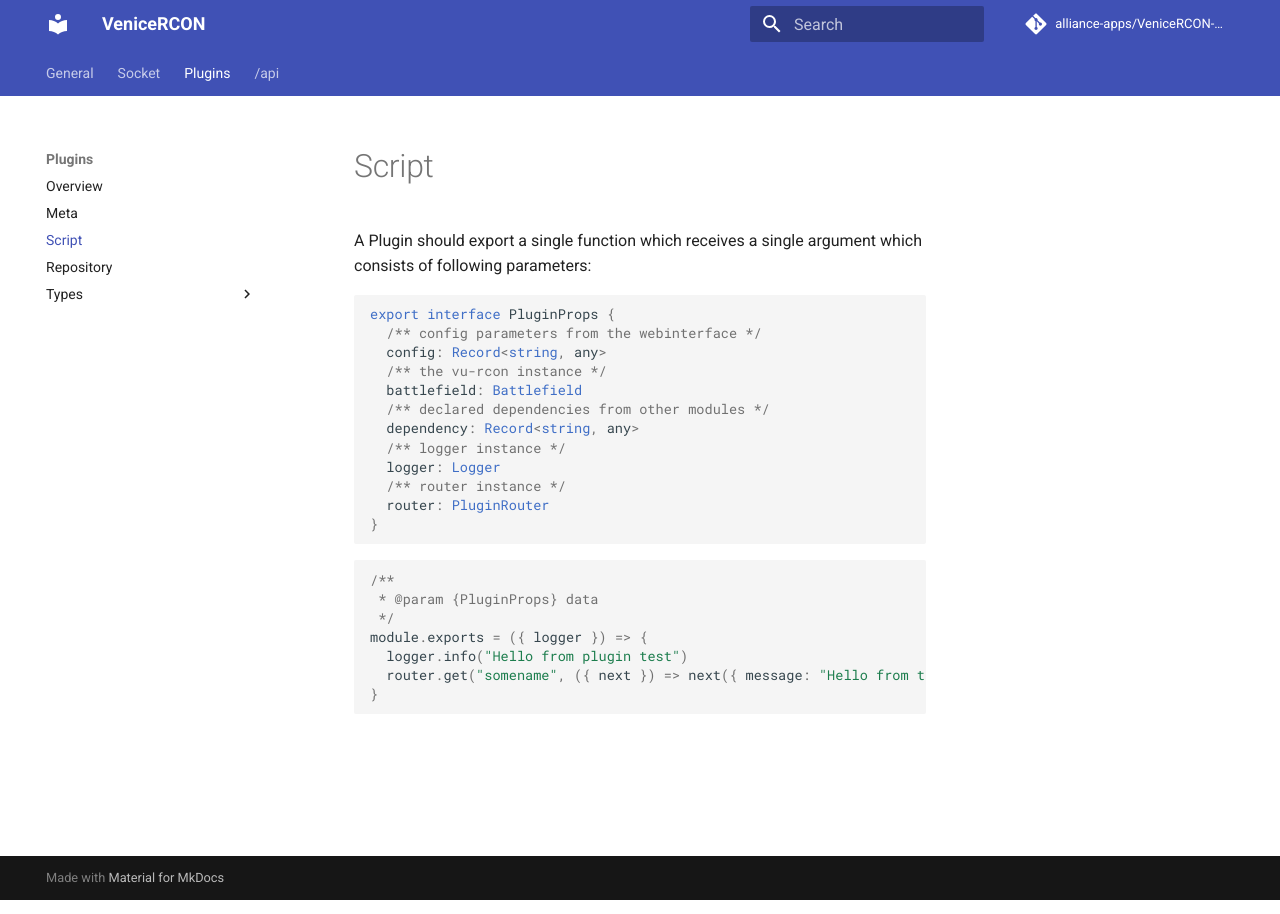
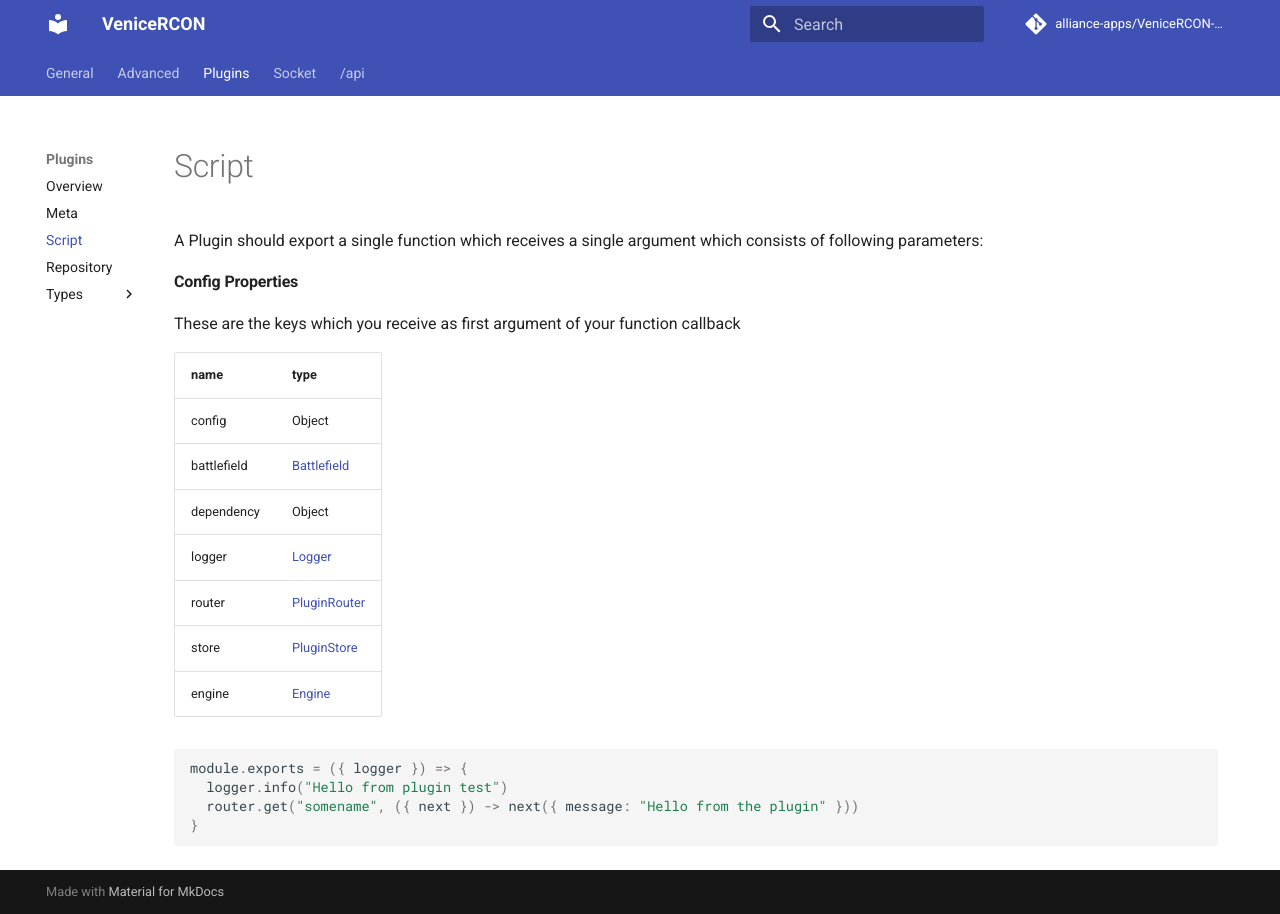
Before and after one commit to alliance-apps/VeniceRCON-documentation, an MkDocs documentation site: the page built from docs/general/plugin/script.md, in a window 1280 px wide. Built offline with MkDocs 1.6.1 and Material for MkDocs 9.7.7, drawn with Linux system fonts in a browser that asks for light colours; comment, search, counter and statistics services are not loaded.

````diff
--- a/docs/assets/stylesheet.css
+++ b/docs/assets/stylesheet.css
@@ -1,7 +1,7 @@
-.md-content {
-  max-width: 100% !important;
+.md-sidebar {
+  width: auto !important;
 }
 
-.md-sidebar {
-  width: 15rem !important;
+.md-content {
+  max-width: auto !important;
 }
--- a/docs/general/plugin/script.md
+++ b/docs/general/plugin/script.md
@@ -1,26 +1,25 @@
 A Plugin should export a single function which receives a single argument which consists of following parameters:
 
-```typescript
-export interface PluginProps {
-  /** config parameters from the webinterface */
-  config: Record<string, any>
-  /** the vu-rcon instance */
-  battlefield: Battlefield
-  /** declared dependencies from other modules */
-  dependency: Record<string, any>
-  /** logger instance */
-  logger: Logger
-  /** router instance */
-  router: PluginRouter
+
+#### Config Properties
+
+These are the keys which you receive as first argument of your function callback
+
+name         | type
+-------------|----------
+config       | Object
+battlefield  | [Battlefield](https://github.com/Multivit4min/vu-rcon)
+dependency   | Object
+logger       | [Logger](types/Logger.md)
+router       | [PluginRouter](types/PluginRouter.md)
+store        | [PluginStore](types/PluginStore.md)
+engine       | [Engine](types/Engine.md)
+
+
+
+```javascript
+module.exports = ({ logger }) => {
+  logger.info("Hello from plugin test")
+  router.get("somename", ({ next }) -> next({ message: "Hello from the plugin" }))
 }
 ```
-
-```javascript
-/**
- * @param {PluginProps} data
- */
-module.exports = ({ logger }) => {
-  logger.info("Hello from plugin test")
-  router.get("somename", ({ next }) => next({ message: "Hello from the plugin" }))
-}
-```
--- a/mkdocs.yml
+++ b/mkdocs.yml
@@ -28,14 +28,12 @@ markdown_extensions:
 nav:
   - General:
     - Installation: general/installation.md
-    - Permissions: general/scopes.md
-    - Variables: general/variables.md
+    - Configuration: general/configuration.md
     - FAQ: general/faq.md
     - Proxy: general/proxy.md
-  - Socket:
-    - General: general/socket/index.md
-    - Instance: general/socket/instance.md
-    - Self: general/socket/self.md
+  - Advanced:
+    - Permissions: general/advanced/scopes.md
+    - Variables: general/advanced/variables.md
   - Plugins:
     - Overview: general/plugin/overview.md
     - Meta: general/plugin/meta.md
@@ -44,7 +42,14 @@ nav:
     - Types:
       - Logger: general/plugin/types/Logger.md
       - PluginRouter: general/plugin/types/PluginRouter.md
+      - PluginStore: general/plugin/types/PluginStore.md
+      - Engine: general/plugin/types/Engine.md
+  - Socket:
+    - General: general/socket/index.md
+    - Instance: general/socket/instance.md
+    - Self: general/socket/self.md
   - /api:
+    - General: api/index.md
     - /auth: api/auth.md
     - /repository: api/repository/index.md
     - /repository/{repositoryId}: api/repository/repository.md
````
Also changed, not shown: docs/api/index.md (added, +16 -0 lines), docs/general/configuration.md (added, +78 -0 lines), docs/general/plugin/meta.md (+1 -1 lines), docs/general/plugin/overview.md (+4 -0 lines), docs/general/plugin/types/Engine.md (added, +14 -0 lines), docs/general/plugin/types/PluginStore.md (added, +12 -0 lines), docs/index.md (+15 -0 lines), docs/general/advanced/scopes.md (renamed from docs/general/scopes.md), docs/general/advanced/variables.md (renamed from docs/general/variables.md).
